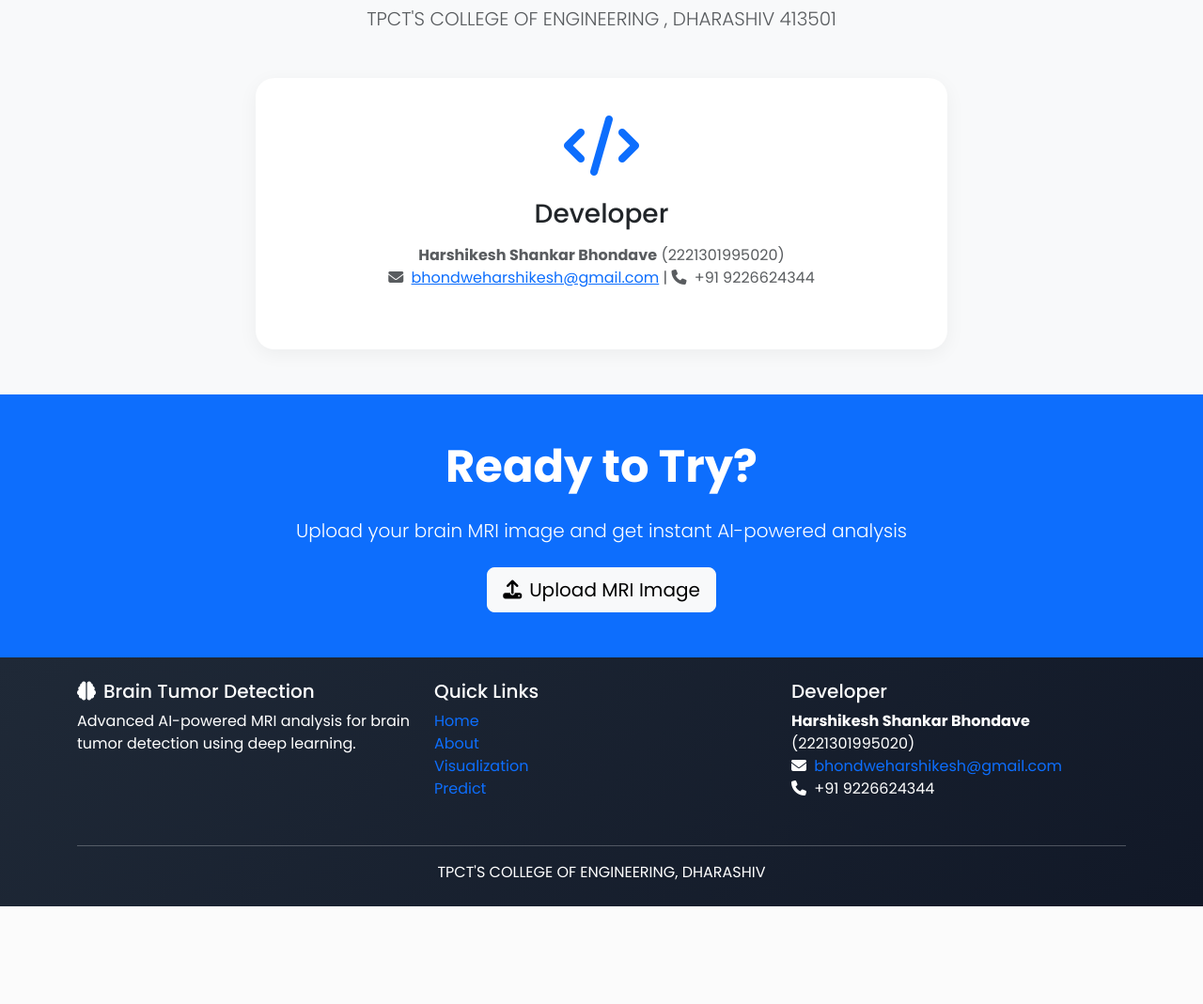
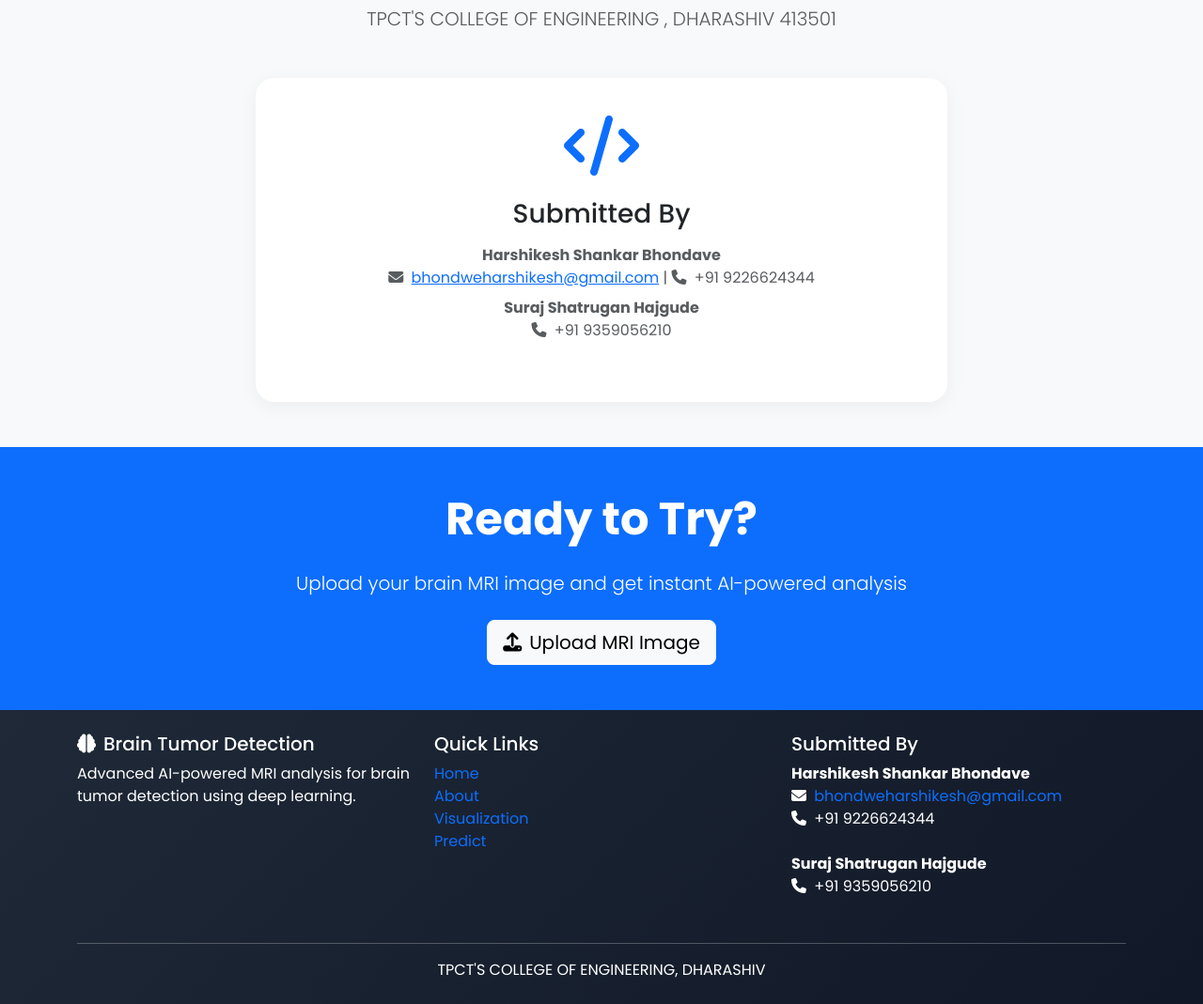
Before and after one commit to Harhs4344/Brain-Tumor-Detection-System, a Flask app: page /about in a window 1280 px wide. Shown: the part 2950-4019 px from the top of the page at 94% size. Before the commit the page ends 3915 px from the top, so only its background shows below. Run offline with Flask 3, Linux system fonts and the light colour scheme.

Commit message:
Update Submitted By: Harshikesh Bhondave and Suraj Hajgude with contact details, remove Shinde and PRNs

```diff
--- a/templates/about.html
+++ b/templates/about.html
@@ -316,12 +316,14 @@
                     <div class="mb-4">
                         <i class="fas fa-code fa-4x text-primary"></i>
                     </div>
-                    <h3 class="mb-3">Developer</h3>
-                    <p class="text-muted mb-4">
-                        <strong>Harshikesh Shankar Bhondave</strong> (2221301995020)<br>
+                    <h3 class="mb-3">Submitted By</h3>
+                    <div class="text-muted mb-4">
+                        <p class="mb-2"><strong>Harshikesh Shankar Bhondave</strong><br>
                         <i class="fas fa-envelope me-1"></i> <a href="mailto:bhondweharshikesh@gmail.com">bhondweharshikesh@gmail.com</a> |
-                        <i class="fas fa-phone me-1"></i> +91 9226624344
-                    </p>
+                        <i class="fas fa-phone me-1"></i> +91 9226624344</p>
+                        <p class="mb-0"><strong>Suraj Shatrugan Hajgude</strong><br>
+                        <i class="fas fa-phone me-1"></i> +91 9359056210</p>
+                    </div>
                 </div>
             </div>
         </div>
--- a/templates/base.html
+++ b/templates/base.html
@@ -83,11 +83,13 @@
                     </ul>
                 </div>
                 <div class="col-md-4 mb-3">
-                    <h5>Developer</h5>
+                    <h5>Submitted By</h5>
                     <p class="text-muted1">
-                        <strong>Harshikesh Shankar Bhondave</strong> (2221301995020)<br>
+                        <strong>Harshikesh Shankar Bhondave</strong><br>
                         <i class="fas fa-envelope me-1"></i> <a href="mailto:bhondweharshikesh@gmail.com" class="text-muted1">bhondweharshikesh@gmail.com</a><br>
-                        <i class="fas fa-phone me-1"></i> +91 9226624344
+                        <i class="fas fa-phone me-1"></i> +91 9226624344<br><br>
+                        <strong>Suraj Shatrugan Hajgude</strong><br>
+                        <i class="fas fa-phone me-1"></i> +91 9359056210
                     </p>
                 </div>
             </div>
```
